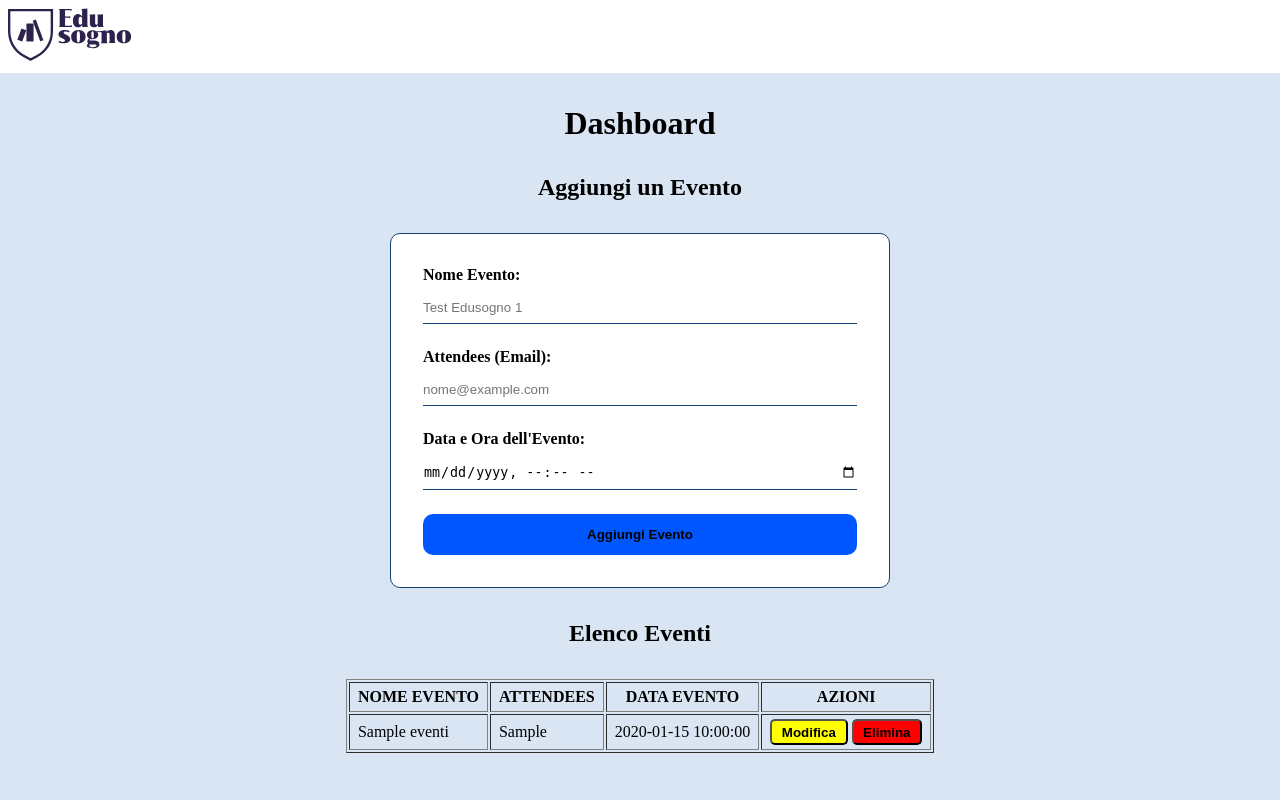
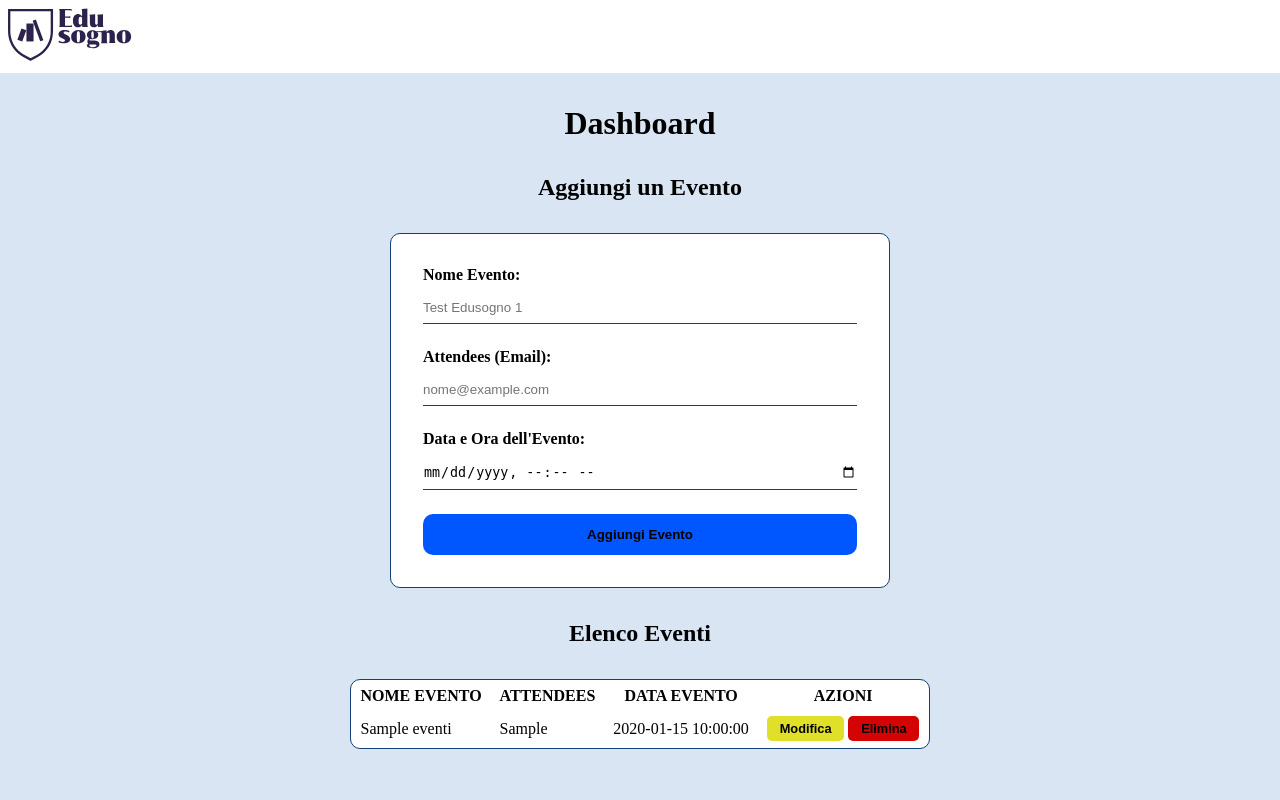
Before and after one commit to DavideFarci/edusogno-task, a PHP site: page /EduSogno/dashboard.php in a window 1280 px wide. Run offline with PHP 8.4, Linux system fonts and the light colour scheme; the visitor is signed in with stand-in values (Sample User, id 1); tables that the repository leaves empty hold one stand-in row (values such as "Sample post").

Commit message:
add hover button delete and edit

```diff
--- a/assets/styles/index.css
+++ b/assets/styles/index.css
@@ -3,8 +3,8 @@
   --border: #134077;
   --bg-button: #0057ff;
   --bg-button-hov: #0242c4;
-  --bg-edit: yellow;
-  --bg-delete: red;
+  --bg-edit: rgb(224, 224, 42);
+  --bg-delete: rgb(212, 4, 4);
 }
 
 * {
@@ -92,7 +92,7 @@ input {
 }
 
 input:focus {
-  border: 0;
+  outline: none;
   padding-inline: 2px;
 }
 
@@ -155,23 +155,39 @@ h2 {
 
 table {
   margin: 0 auto 2rem auto;
+  background-color: white;
+  border: 1px solid var(--border);
+  border-radius: 10px;
 }
 
 th,
 td {
   padding: 0.3rem 0.5rem;
+  /* border: 1px solid var(--border); */
 }
 
 .btn_table {
-  padding: 0.2rem 0.6rem;
+  padding: 0.3rem 0.8rem;
+  font-size: 0.8em;
   font-weight: bold;
   border-radius: 5px;
+  border: 0;
 }
 
 .edit {
   background-color: var(--bg-edit);
 }
 
+.edit:hover {
+  cursor: pointer;
+  background-color: yellow;
+}
+
 .delete {
   background-color: var(--bg-delete);
 }
+
+.delete:hover {
+  cursor: pointer;
+  background-color: red;
+}
--- a/dashboard.php
+++ b/dashboard.php
@@ -70,7 +70,7 @@ if (in_array($emailAdmin, $admin)) {
     </div>
 
     <h2>Elenco Eventi</h2>
-    <table border="1">
+    <table>
         <tr>
             <th>NOME EVENTO</th>
             <th>ATTENDEES</th>
```
